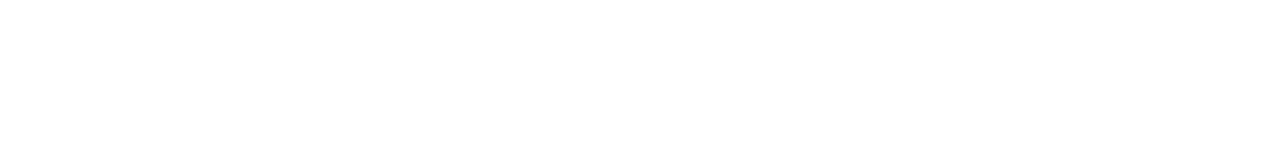
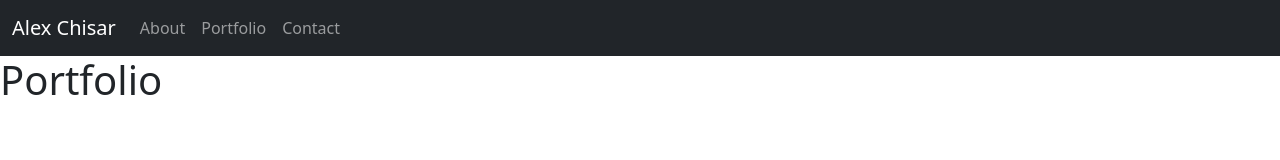
Before and after one commit to Arivas00/Portfolio, a plain HTML site: page portfolio.html in a window 1280 px wide. Drawn offline with nearby package versions, Linux system fonts and the light colour scheme.

Commit message:
Added nav bar to index.html, contact.html, and portfolio.html

```diff
--- a/portfolio.html
+++ b/portfolio.html
@@ -6,10 +6,36 @@
     <meta charset="UTF-8">
     <Title>Portfolio</Title>
     <link href="https://cdn.jsdelivr.net/npm/bootstrap@5.0.0-beta1/dist/css/bootstrap.min.css" rel="stylesheet" integrity="sha384-giJF6kkoqNQ00vy+HMDP7azOuL0xtbfIcaT9wjKHr8RbDVddVHyTfAAsrekwKmP1" crossorigin="anonymous">
+    <script src="https://cdn.jsdelivr.net/npm/bootstrap@5.0.0-beta1/dist/js/bootstrap.bundle.min.js" integrity="sha384-ygbV9kiqUc6oa4msXn9868pTtWMgiQaeYH7/t7LECLbyPA2x65Kgf80OJFdroafW" crossorigin="anonymous"></script>
+
 </head>
 
 <body>
 
+    <header>
+        <nav class="navbar navbar-expand-lg navbar-dark bg-dark">
+            <div class="container-fluid">
+                <div class="navbar-brand">Alex Chisar</div>
+
+                <div class="collapse navbar-collapse" id="navbarSupportedContent">
+                    <ul class="navbar-nav me-auto mb-2 mb-lg-0">
+                        <li class="nav-item">
+                            <a class="nav-link" href="index.html">About</a>
+                        </li>
+                        <li class="nav-item">
+                            <a class="nav-link" href="portfolio.html">Portfolio</a>
+                        </li>
+                        <li class="nav-item">
+                            <a class="nav-link" href="contact.html">Contact</a>
+                        </li>
+                    </ul>
+                </div>
+            </div>
+        </nav>
+    </header>
+    <main>
+    <h1>Portfolio</h1>
+    </main>
 </body>
 
 <footer>
```
Also changed, not shown: contact.html (+26 -0 lines), index.html (+26 -0 lines). Lines whose indentation alone changed are shown as unchanged.
